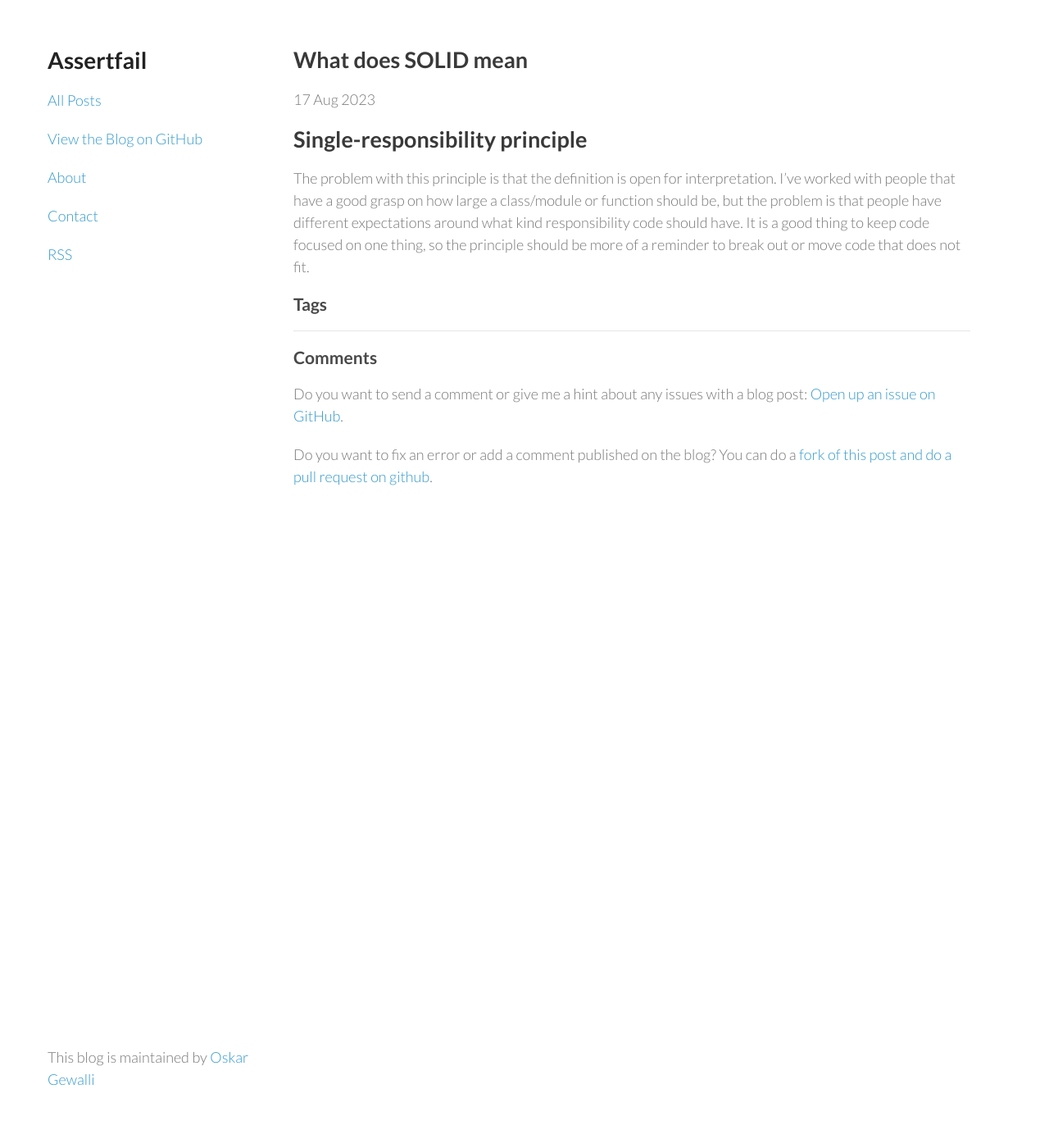
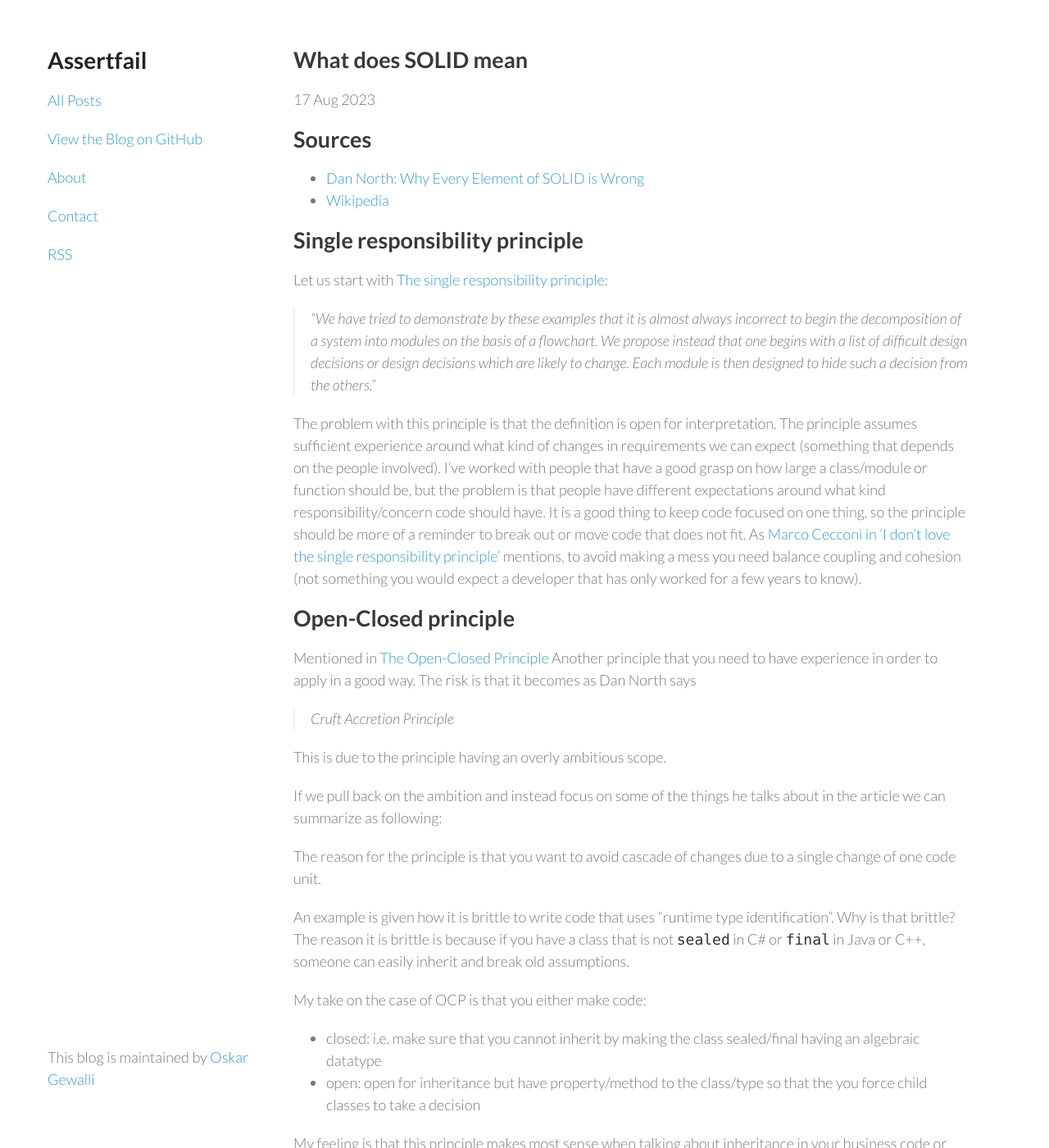
Before and after one commit to wallymathieu/assertfail, a Jekyll site: the page built from _posts/2023-08-17-What-does-SOLID-mean.md, in a window 1280 px wide and 1400 px high. Shown: the whole window at 82% size. Built offline with Jekyll 4.4.1, drawn with Linux system fonts in a browser that asks for light colours; nearby versions of some CDN libraries; some of the changed text lies outside the part shown.

Commit message:
Fill in more text

```diff
--- a/_posts/2023-08-17-What-does-SOLID-mean.md
+++ b/_posts/2023-08-17-What-does-SOLID-mean.md
@@ -4,6 +4,80 @@
 date: 2023-08-17T13:32:45+03:00
 ---
 
-## Single-responsibility principle
+## Sources
 
-The problem with this principle is that the definition is open for interpretation. I've worked with people that have a good grasp on how large a class/module or function should be, but the problem is that people have different expectations around what kind responsibility code should have. It is a good thing to keep code focused on one thing, so the principle should be more of a reminder to break out or move code that does not fit.
+- [Dan North: Why Every Element of SOLID is Wrong](https://speakerdeck.com/tastapod/why-every-element-of-solid-is-wrong)
+- [Wikipedia](https://en.wikipedia.org/wiki/SOLID#SOLID_Principles)
+
+## Single responsibility principle
+
+Let us start with [The single responsibility principle](https://blog.cleancoder.com/uncle-bob/2014/05/08/SingleReponsibilityPrinciple.html):
+
+> “We have tried to demonstrate by these examples that it is almost always incorrect to begin the decomposition of a system into modules on the basis of a flowchart. We propose instead that one begins with a list of difficult design decisions or design decisions which are likely to change. Each module is then designed to hide such a decision from the others.”
+
+The problem with this principle is that the definition is open for interpretation. The principle assumes sufficient experience around what kind of changes in requirements we can expect (something that depends on the people involved). I've worked with people that have a good grasp on how large a class/module or function should be, but the problem is that people have different expectations around what kind responsibility/concern code should have. It is a good thing to keep code focused on one thing, so the principle should be more of a reminder to break out or move code that does not fit. As [Marco Cecconi in 'I don't love the single responsibility principle'](https://sklivvz.com/posts/i-dont-love-the-single-responsibility-principle) mentions, to avoid making a mess you need balance coupling and cohesion (not something you would expect a developer that has only worked for a few years to know).
+
+## Open-Closed principle
+
+Mentioned in [The Open-Closed Principle](https://web.archive.org/web/20060822033314/http://www.objectmentor.com/resources/articles/ocp.pdf)
+Another principle that you need to have experience in order to apply in a good way. The risk is that it becomes as Dan North says
+
+> Cruft Accretion Principle
+
+This is due to the principle having an overly ambitious scope.
+
+If we pull back on the ambition and instead focus on some of the things he talks about in the article we can summarize as following:
+
+The reason for the principle is that you want to avoid cascade of changes due to a single change of one code unit.
+
+An example is given how it is brittle to write code that uses "runtime type identification". Why is that brittle?  The reason it is brittle is because if you have a class that is not `sealed` in C# or `final` in Java or C++, someone can easily inherit and break old assumptions.
+
+My take on the case of OCP is that you either make code:
+
+- closed: i.e. make sure that you cannot inherit by making the class sealed/final having an algebraic datatype
+- open: open for inheritance but have property/method to the class/type so that the you force child classes to take a decision
+
+My feeling is that this principle makes most sense when talking about inheritance in your business code or when you are developing framework/infrastructure code. Many developers follow [Composition over inheritance](https://en.wikipedia.org/wiki/Composition_over_inheritance).
+
+## Liskov substitution principle
+
+The [Liskov substitution principle](https://en.wikipedia.org/wiki/Liskov_substitution_principle) is not formulated mostly by Uncle Bob, why it has a slightly different feel to it.
+
+> An implementation of an abstraction should be replaceable with other implementations of the same abstraction
+
+or formulated in a different way
+
+> Code unit that publishes conformance to contract should conform to the contract
+
+If you have an C# interface that is documented as:
+
+> Represents a strongly-typed, read-only collection of elements
+
+From [IReadOnlyCollection](https://learn.microsoft.com/en-us/dotnet/api/system.collections.generic.ireadonlycollection-1?view=net-7.0#definition)
+
+Then the contract implies that you cannot mutate the collection. It would be reasonable to assume that any class that inherits from the interface is read-only. Looking at the list of types that does implement the interface we find for instance List, Queue, Stack. This means that the read only collection interface is more of a suggestion than a real contract (that it does not follow this principle).
+
+We note that IReadOnlyCollection is more about what Dan North says:
+
+> acts-like-a, can-be-used-as-a
+
+That is, if we send in a list to a method that accepts a read-only collection then we assume that the method wont mutate the list and the method assumes that we won't mutate that list (during the execution of the method). This means that we are back at a more fuzzy interpretation rather than a strict principle.
+
+## Interface segregation principle
+
+From [object mentor article ISP](https://docs.google.com/a/cleancoder.com/viewer?a=v&pid=explorer&chrome=true&srcid=0BwhCYaYDn8EgOTViYjJhYzMtMzYxMC00MzFjLWJjMzYtOGJiMDc5N2JkYmJi&hl=en).
+
+Specifying the smallest set of data or least specific interface required by a function is good practice.
+
+## Dependency inversion principle
+
+From [object mentor article DIP](https://web.archive.org/web/20110714224327/http://www.objectmentor.com/resources/articles/dip.pdf):
+
+> - A. HIGH LEVEL MODULES SHOULD NOT DEPEND UPON LOW LEVEL MODULES. BOTH SHOULD DEPEND UPON ABSTRACTIONS.
+> - B. ABSTRACTIONS SHOULD NOT DEPEND UPON DETAILS. DETAILS SHOULD DEPEND UPON ABSTRACTIONS.
+
+Formulating the principle in this high handed way without having the context of what he means with high level and low level modules and abstraction and detail makes it hard to understand what he means.
+
+If we are talking about two different things such as high level modules or detail being business code and low level modules being databases, integrations and hardware implementation. If we code directly against a specific database/integration/x86 architecture then we know that the code is less portable. Having infrastructure interfaces that includes business details means that the infrastructure is tied to that business domain. That is generally fine for solutions that only caters to one business domain but not fine for general purpose code such as say Entity Framework or Spring.
+
+We should not design for reuse in our business domain, but rather if we are building software that is intended for many business domains. This means that this principle can lead you into writing "reusable" code that is never reused.
```
